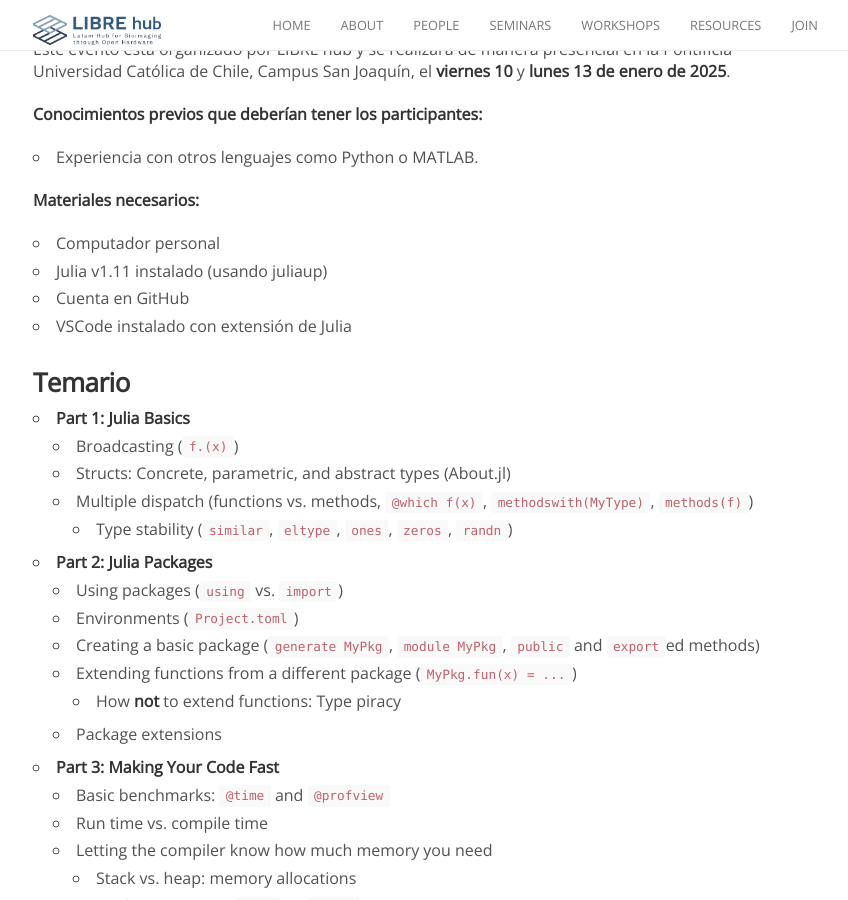
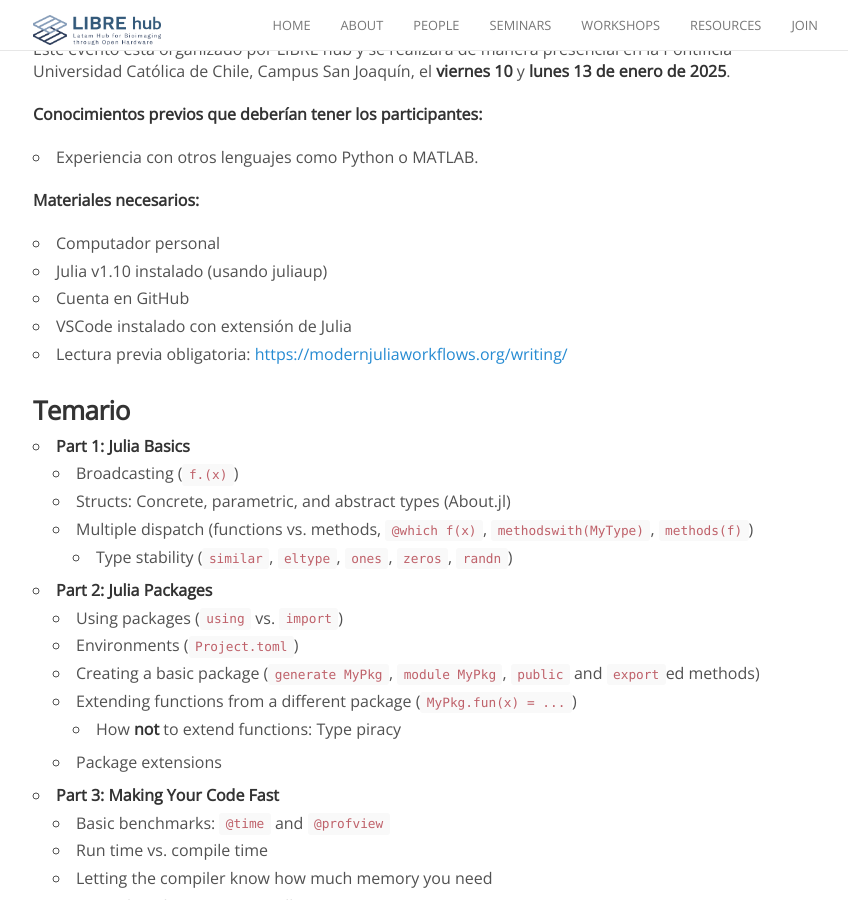
Before and after one commit to LIBREhub/LIBREhub.github.io, a Jekyll site: the page built from _posts/2024-12-19-julia-ws-2024.md, in a window 1280 px wide and 900 px high, scrolled down 363 px. Shown: the whole window, without its empty margins (222-1070 px from the left). Built offline with Jekyll 4.4.1, drawn with Linux system fonts in a browser that asks for light colours; nearby versions of some CDN libraries.

Commit message:
Updated "Materiales necesarios"

```diff
--- a/_posts/2024-12-19-julia-ws-2024.md
+++ b/_posts/2024-12-19-julia-ws-2024.md
@@ -21,9 +21,10 @@ Este evento está organizado por LIBRE hub y se realizará de manera presencial
 
 **Materiales necesarios:**
 - Computador personal
-- Julia v1.11 instalado (usando juliaup)
+- Julia v1.10 instalado (usando juliaup)
 - Cuenta en GitHub
 - VSCode instalado con extensión de Julia
+- Lectura previa obligatoria: [https://modernjuliaworkflows.org/writing/](https://modernjuliaworkflows.org/writing/)
 
 ### Temario
 
```
